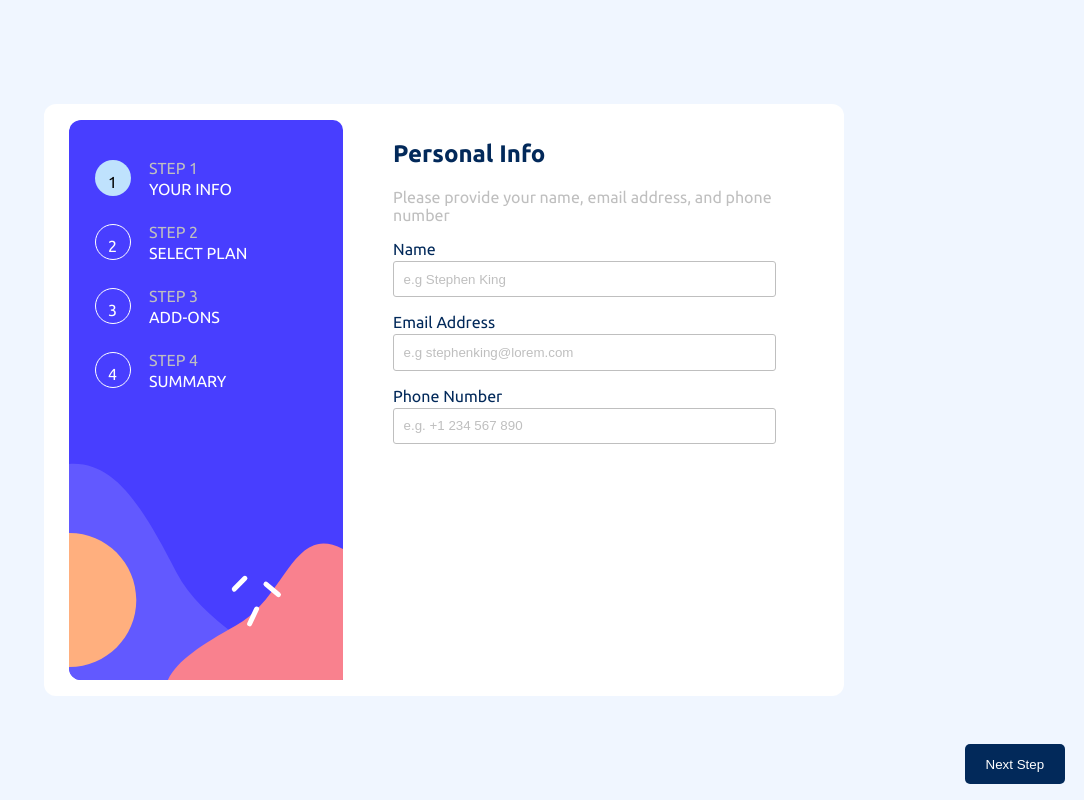
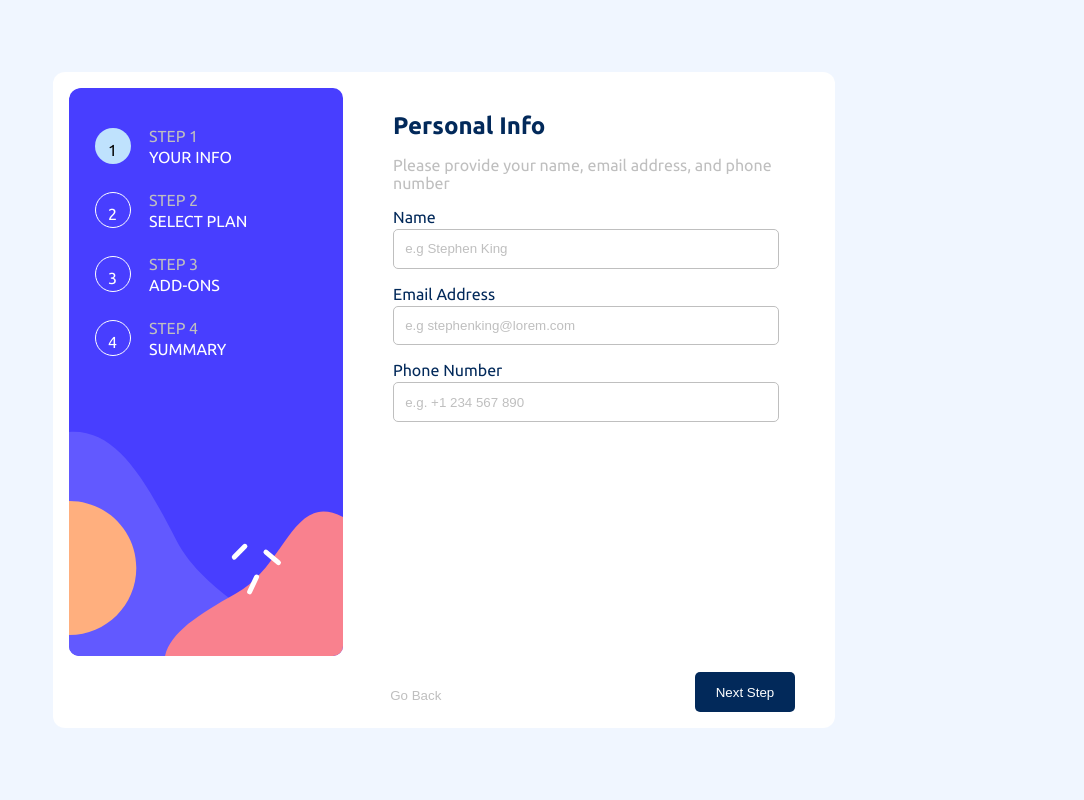
Before and after one commit to ejikemechiozoadiro/multi-step-form, a React (Vite) app: page / in a window 1280 px wide. Shown: the whole page, without its empty margins (196-1280 px from the left). Built offline with nearby package versions, Linux system fonts and the light colour scheme.

Commit message:
Styled the active states of the PersonalInfo step.
Moved the prev button to the MainContainer.

Fixed a few issues with styling.

```diff
--- a/src/components/AddOns/AddOns.tsx
+++ b/src/components/AddOns/AddOns.tsx
@@ -73,7 +73,6 @@ const AddOns = ({ billingCycle, onSelectAddons }: Props) => {
           )
         )}
 
-        <button className="btn__prev">Go Back</button>
         <button className="btn__next">Next Step</button>
       </form>
     </>
--- a/src/components/BillingCycle.tsx
+++ b/src/components/BillingCycle.tsx
@@ -40,7 +40,6 @@ const BillingCycle = ({
 
         <ToggleSwitch onSelectBilling={(billing) => setBillingCycle(billing)} />
 
-        <button className="btn__prev">Go Back</button>
         <button className="btn__next">Next Step</button>
       </form>
     </>
--- a/src/components/MainContainer/MainContainer.css
+++ b/src/components/MainContainer/MainContainer.css
@@ -1,7 +1,7 @@
 
 .main-content {
-    max-height: 65vh;
-    height: fit-content;
+    /* max-height: 65vh;
+    height: fit-content; */
     margin: -5.5rem 1.2rem 1.2rem;
     background: var(--color-white);
     border-radius: 12px;
@@ -15,8 +15,7 @@
 
   .main-content {
     margin: 0;
-    padding: 0 1.5rem;
-
+    padding: 1.5rem;
   }
 }
 
@@ -42,6 +41,12 @@
   color: var(--color-primary);
 }
 
+@media screen and (min-width: 768px){
+  .step__heading {
+    margin: 0;
+  }
+}
+
 .step__info {
   color: var(--color-grey);
 }
@@ -51,14 +56,51 @@
 }
 
 .step__input {
+  color: var(--color-primary);
   display: block;
   width: 90%;
-  padding: 0.6rem;
+  padding: 0.7rem;
   border: 1px solid var(--color-grey);
-  border-radius: 3px;
+  border-radius: 5px;
   margin: 0.2rem 0 0.2rem;
+  outline: none;
+}
+
+.step__label {
+  display: flex;
+  align-items: center;
+  justify-content: space-between;
+}
+
+.step__input:hover {
+  cursor: pointer;
+  border: 1px solid hsl(268, 65%, 30%);
+}
+
+.step__input:focus {
+  border: 1px solid var(--color-primary);
 }
 
 .step__input::placeholder {
   color: var(--color-grey);
 }
+
+.step__label:last-of-type {
+  margin-right: 5%;
+}
+
+.step__error {
+  color: var(--color-red);
+  margin: 0;
+  font-size: 14px;
+  font-weight: 600;
+}
+
+.step__error-input {
+  border-color: var(--color-red);
+}
+
+
+.step__error-input:focus{
+  border-color: var(--color-red);
+}
--- a/src/components/MainContainer/MainContainer.tsx
+++ b/src/components/MainContainer/MainContainer.tsx
@@ -46,6 +46,7 @@ const MainContainer = ({ currentStep }: Props) => {
           )}
         </div>
       </div>
+      <button className="btn__prev">Go Back</button>
       <div className="white__space"></div>
     </>
   );
--- a/src/components/PersonalInfo.tsx
+++ b/src/components/PersonalInfo.tsx
@@ -1,53 +1,68 @@
 import { z } from "zod";
-import { useForm } from "react-hook-form";
+import { FieldValues, useForm } from "react-hook-form";
 import { zodResolver } from "@hookform/resolvers/zod";
 
 const schema = z.object({
-  name: z.string(),
-  email: z.string().email(),
-  phone: z.number(),
+  name: z.string().min(1, "This field is required"),
+  email: z.string().email("Please enter a valid email"),
+  phone: z.number({ invalid_type_error: "This field is required" }),
 });
 
 type PersonalInfo = z.infer<typeof schema>;
 
 const PersonalInfo = () => {
-  const { register } = useForm<PersonalInfo>({ resolver: zodResolver(schema) });
+  const {
+    register,
+    handleSubmit,
+    formState: { errors },
+  } = useForm<PersonalInfo>({
+    resolver: zodResolver(schema),
+  });
+
+  const onSubmit = (data: FieldValues) => console.log(data);
 
   return (
-    <form>
+    <form onSubmit={handleSubmit(onSubmit)}>
       <h2 className="step__heading">Personal Info</h2>
       <p className="step__info">
         Please provide your name, email address, and phone number
       </p>
-
       <div className="step__container">
-        <label className="step__heading">Name</label>
+        <div className="step__label">
+          <label className="step__heading">Name</label>
+          {errors.name && <p className="step__error">{errors.name?.message}</p>}
+        </div>
         <input
-          required
           {...register("name")}
-          className="step__input"
+          className={`step__input ${errors.name ? "step__error-input" : ""}`}
           placeholder="e.g Stephen King"
           type="text"
         />
       </div>
-
       <div className="step__container">
-        <label className="step__heading">Email Address</label>
+        <div className="step__label">
+          <label className="step__heading">Email Address</label>
+          {errors.email && (
+            <p className="step__error">{errors.email?.message}</p>
+          )}
+        </div>
         <input
-          required
           {...register("email")}
-          className="step__input"
+          className={`step__input ${errors.email ? "step__error-input" : ""}`}
           placeholder="e.g stephenking@lorem.com"
           type="email"
         />
       </div>
-
       <div className="step__container">
-        <label className="step__heading">Phone Number</label>
+        <div className="step__label">
+          <label className="step__heading">Phone Number</label>
+          {errors.phone && (
+            <p className="step__error">{errors.phone?.message}</p>
+          )}
+        </div>
         <input
-          required
-          {...register("phone")}
-          className="step__input"
+          {...register("phone", { valueAsNumber: true })}
+          className={`step__input ${errors.phone ? "step__error-input" : ""}`}
           placeholder="e.g. +1 234 567 890"
           type="number"
         />
--- a/src/components/Summary/Summary.tsx
+++ b/src/components/Summary/Summary.tsx
@@ -57,6 +57,8 @@ const Summary = ({ usageLevel, billingCycle, usagePricing, addOns }: Props) => {
               +${totalPriceOfAddOns}/{billingCycleCheck}
             </span>
           </div>
+
+          <button className="btn__summary">Confirm</button>
         </div>
       </form>
     </>
--- a/src/components/ToggleSwitch/ToggleSwitch.css
+++ b/src/components/ToggleSwitch/ToggleSwitch.css
@@ -5,7 +5,7 @@
     background: var( --color-lightgrey);
     padding: 1rem 2.5rem;
     border-radius: 10px;
-    margin: 1.5rem 0 1rem;
+    margin: 1rem 0 1rem;
 }
 
 .toggle__switch > label:first-of-type {
--- a/src/components/UsageLevel/UsageLevel.css
+++ b/src/components/UsageLevel/UsageLevel.css
@@ -2,8 +2,8 @@
     display: flex;
     border: 1px solid var(--color-grey);
     border-radius: 6px;
-    padding: 1rem;
-    margin: 0.8rem 0;
+    padding: 0.8rem;
+    margin: 0.6rem 0;
     cursor: pointer;
 }
 
--- a/src/index.css
+++ b/src/index.css
@@ -4,6 +4,7 @@
     --color-main-background: hsl(217, 100%, 97%);
     --color-primary: hsl(213, 96%, 18%);
     --color-white: hsl(0, 0%, 100%);
+    --color-red: hsl(354, 84%, 57%);
     --color-grey: hsl(0, 0%, 75%);
     --color-lightgrey: hsl(231, 100%, 99%);
     --color-secondary: hsl(243, 100%, 62%);
@@ -34,7 +35,7 @@ body {
         justify-content: center;
         background: var(--color-white);
         width: 75vw;
-        height: 70vh;
+        height: 78vh;
         overflow: hidden;
         padding: 1rem;
         position: relative;
@@ -43,7 +44,8 @@ body {
 
 @media screen and (min-width: 1024px) {
     .app {
-        width: 60vw;
+        max-width: 65vw;
+        width: auto;
     }
 }
 
@@ -61,6 +63,13 @@ body {
 
 .btn__next {
     background: var(--color-primary);
+}
+
+.btn__summary {
+    background: var(--color-secondary);
+}
+
+.btn__next, .btn__summary {
     border: 0;
     border-radius: 5px;
     color: var(--color-white);
@@ -69,10 +78,22 @@ body {
     position: fixed;
     right: 1.2rem;
     bottom: 1rem;
+    cursor: pointer;
+}
+
+.btn__next:hover {
+    background: hsl(213, 72%, 25%);;
 }
 
 @media screen and (min-width: 768px) {
-    .btn {
+    .btn__prev {
         position: absolute;
+        left: 40%;
+        bottom: 0.8rem;
+    }
+
+    .btn__next, .btn__summary {
+        position: absolute;
+        right: 2.5rem;
     }
 }
```
